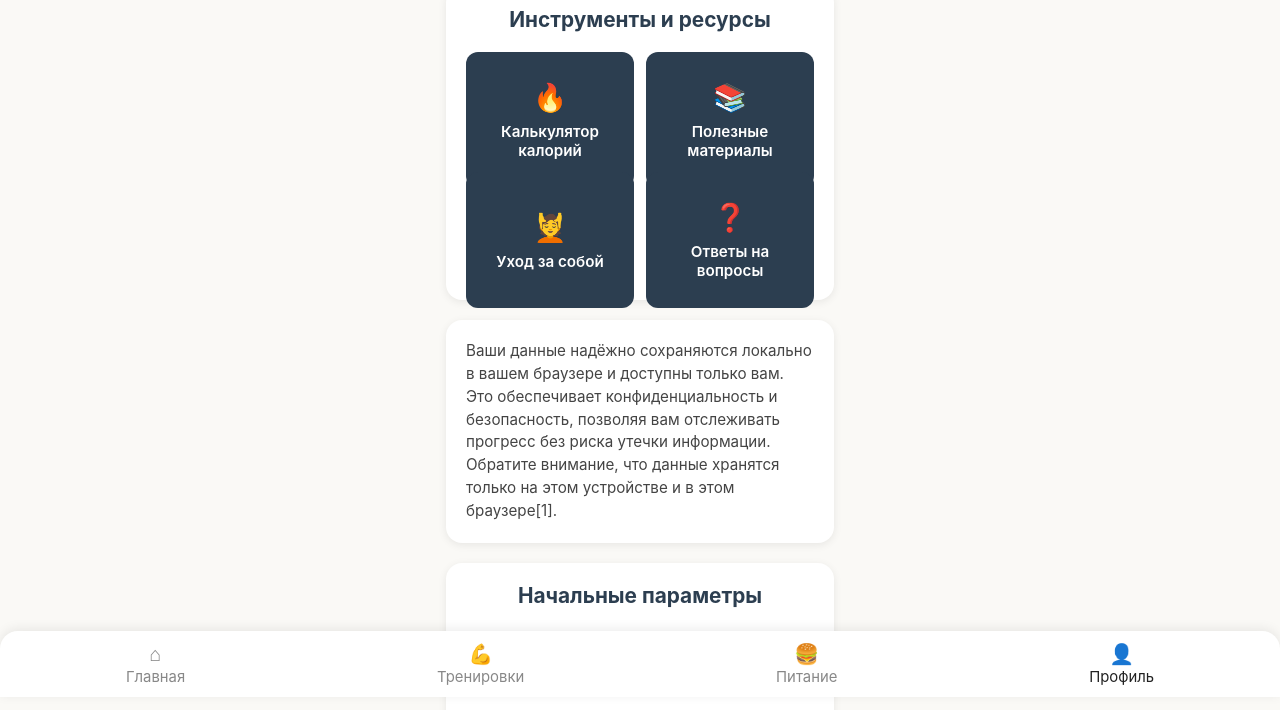
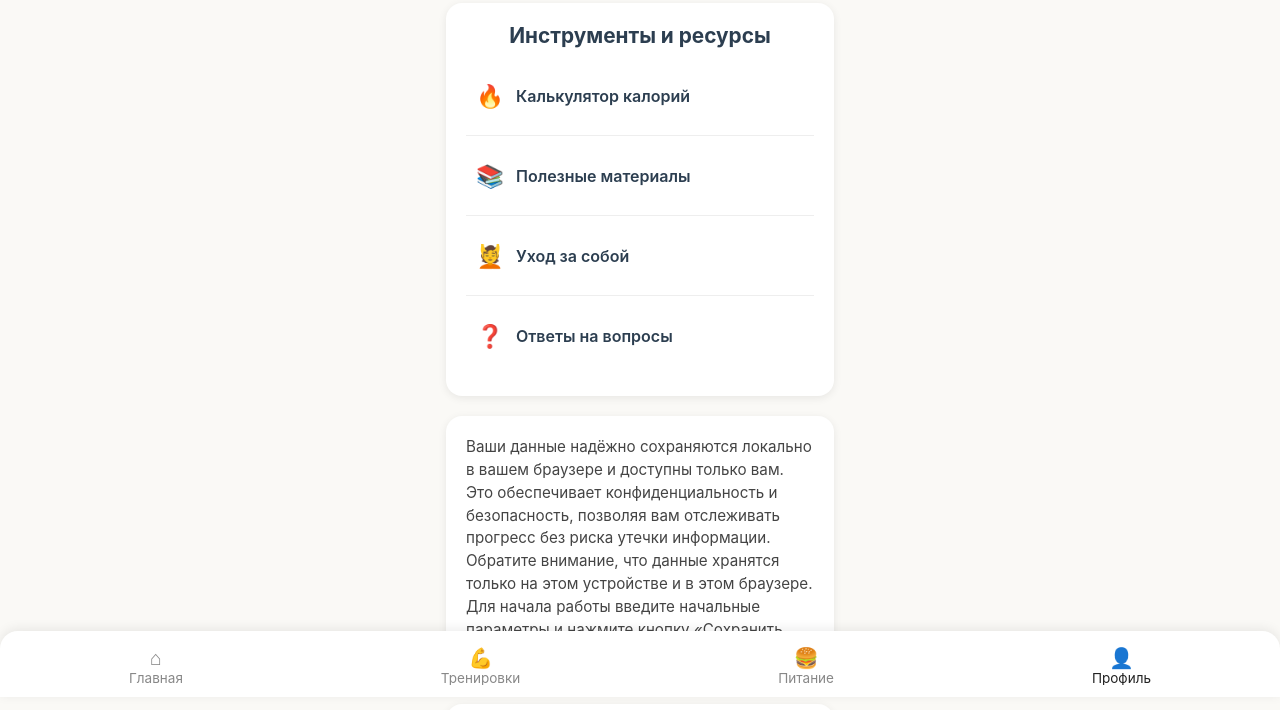
Before and after one commit to monteton/BestVersion, a website: page profile.html in a window 1280 px wide. Shown: the part 103-813 px from the top of the page. Drawn offline with Linux system fonts and the light colour scheme.

Commit message:
Add files via upload

```diff
--- a/profile.html
+++ b/profile.html
@@ -4,8 +4,6 @@
     <meta charset="UTF-8">
     <meta name="viewport" content="width=device-width, initial-scale=1.0">
     <title>Ваш профиль — Гайд по тренировкам</title>
-    <!-- Подключаем библиотеку для создания изображений -->
-    <script src="https://html2canvas.hertzen.com/dist/html2canvas.min.js"></script>
     <style>
         body {
             background: #faf9f6;
@@ -14,15 +12,15 @@
             margin: 0;
             padding: 0;
             min-height: 100vh;
+            box-sizing: border-box;
             display: flex;
             flex-direction: column;
-            align-items: center;
         }
         .container {
             width: 100%;
             max-width: 420px;
             margin: 0 auto;
-            padding: 16px;
+            padding: 32px 16px 90px 16px;
             box-sizing: border-box;
             display: flex;
             flex-direction: column;
@@ -34,6 +32,7 @@
             margin-bottom: 20px;
             font-size: 1.8em;
         }
+        /* Инструменты и ресурсы */
         .tools-section {
             background: #fff;
             border-radius: 16px;
@@ -44,35 +43,60 @@
             margin-bottom: 20px;
         }
         .tools-grid {
-            display: grid;
-            grid-template-columns: 1fr 1fr;
+            display: flex;
+            flex-direction: column;
             gap: 12px;
         }
+        .tool-item {
+            position: relative;
+            padding-bottom: 12px;
+        }
+        .tool-item:not(:last-child)::after {
+            content: "";
+            position: absolute;
+            bottom: 0;
+            left: 0;
+            right: 0;
+            height: 1px;
+            background: #eee;
+        }
         .tool-button {
-            background: #2c3e50;
-            color: white;
+            background: transparent;
+            color: #2c3e50;
             border: none;
             border-radius: 12px;
             padding: 14px 10px;
-            font-size: 0.95em;
+            font-size: 1em;
             font-weight: 600;
             cursor: pointer;
             transition: background 0.3s;
-            text-align: center;
+            text-align: left;
             text-decoration: none;
             display: flex;
-            flex-direction: column;
             align-items: center;
-            justify-content: center;
-            height: 100%;
+            gap: 12px;
+            width: 100%;
         }
         .tool-button:hover {
-            background: #1a2635;
+            background: rgba(44,62,80,0.05);
         }
         .tool-icon {
-            font-size: 1.8em;
-            margin-bottom: 8px;
+            font-size: 1.4em;
         }
+        /* Информационный блок */
+        .info-text {
+            background: #fff;
+            border-radius: 16px;
+            box-shadow: 0 2px 8px rgba(0,0,0,0.08);
+            padding: 20px;
+            width: 100%;
+            box-sizing: border-box;
+            margin-bottom: 20px;
+            font-size: 0.95em;
+            line-height: 1.5;
+            color: #444;
+        }
+        /* Форма параметров */
         .form-section {
             background: #fff;
             border-radius: 16px;
@@ -122,6 +146,7 @@
         .action-button:hover {
             background: #1a2635;
         }
+        /* Результаты */
         .result-section {
             background: #fff;
             border-radius: 16px;
@@ -131,7 +156,6 @@
             box-sizing: border-box;
             display: none;
             text-align: center;
-            position: relative;
         }
         .celebration {
             font-size: 1.8em;
@@ -161,47 +185,22 @@
         .negative {
             color: #e74c3c;
         }
-        .save-result-btn {
-            background: #3498db;
-            color: white;
-            border: none;
-            border-radius: 12px;
-            padding: 12px 20px;
-            font-size: 1em;
-            font-weight: 600;
-            cursor: pointer;
-            width: 100%;
-            margin-top: 15px;
-            transition: background 0.3s;
-        }
-        .save-result-btn:hover {
-            background: #2980b9;
-        }
-        .info-text {
-            background: #fff;
-            border-radius: 16px;
-            box-shadow: 0 2px 8px rgba(0,0,0,0.08);
-            padding: 20px;
-            width: 100%;
-            box-sizing: border-box;
-            margin-bottom: 20px;
-            font-size: 0.95em;
-            line-height: 1.5;
-            color: #444;
-        }
+        /* Нижнее меню */
         .bottom-nav {
             position: fixed;
             left: 0;
             right: 0;
             bottom: 0;
+            width: 100%;
             background: #fff;
-            box-shadow: 0 -2px 12px rgba(0, 0, 0, 0.08);
+            box-shadow: 0 -2px 12px rgba(0,0,0,0.08);
             display: flex;
             justify-content: space-around;
             align-items: center;
             height: 66px;
             z-index: 100;
             border-radius: 18px 18px 0 0;
+            padding: 0;
         }
         .nav-item {
             display: flex;
@@ -212,13 +211,22 @@
             font-size: 0.93em;
             gap: 2px;
             transition: color 0.2s;
-            padding: 6px 0;
+            padding: 6px 0 0 0;
+            min-width: 54px;
+            max-width: 80px;
+            overflow: hidden;
+            white-space: nowrap;
         }
         .nav-item.active, .nav-item:active {
             color: #222;
         }
         .nav-icon {
             font-size: 1.34em;
+            line-height: 1;
+        }
+        .nav-label {
+            font-size: 0.91em;
+            line-height: 1.1;
         }
     </style>
 </head>
@@ -226,32 +234,43 @@
     <div class="container">
         <h1>Ваш профиль</h1>
 
+        <!-- Инструменты и ресурсы -->
         <div class="tools-section">
             <h2>Инструменты и ресурсы</h2>
             <div class="tools-grid">
+                <div class="tool-item">
                     <a href="calories.html" class="tool-button">
-                    <div class="tool-icon">🔥</div>
-                    Калькулятор калорий
+                        <span class="tool-icon">🔥</span>
+                        <span>Калькулятор калорий</span>
                     </a>
+                </div>
+                <div class="tool-item">
                     <a href="materials.html" class="tool-button">
-                    <div class="tool-icon">📚</div>
-                    Полезные материалы
+                        <span class="tool-icon">📚</span>
+                        <span>Полезные материалы</span>
                     </a>
+                </div>
+                <div class="tool-item">
                     <a href="selfcare.html" class="tool-button">
-                    <div class="tool-icon">💆</div>
-                    Уход за собой
+                        <span class="tool-icon">💆</span>
+                        <span>Уход за собой</span>
                     </a>
+                </div>
+                <div class="tool-item">
                     <a href="faq.html" class="tool-button">
-                    <div class="tool-icon">❓</div>
-                    Ответы на вопросы
+                        <span class="tool-icon">❓</span>
+                        <span>Ответы на вопросы</span>
                     </a>
                 </div>
             </div>
-
-        <div class="info-text">
-            Ваши данные надёжно сохраняются локально в вашем браузере и доступны только вам. Это обеспечивает конфиденциальность и безопасность, позволяя вам отслеживать прогресс без риска утечки информации. Обратите внимание, что данные хранятся только на этом устройстве и в этом браузере[1].
         </div>
 
+        <!-- Пояснение о безопасности данных -->
+        <div class="info-text">
+            Ваши данные надёжно сохраняются локально в вашем браузере и доступны только вам. Это обеспечивает конфиденциальность и безопасность, позволяя вам отслеживать прогресс без риска утечки информации. Обратите внимание, что данные хранятся только на этом устройстве и в этом браузере. Для начала работы введите начальные параметры и нажмите кнопку «Сохранить начальные данные».
+        </div>
+
+        <!-- Начальные параметры -->
         <div class="form-section">
             <h2>Начальные параметры</h2>
             <div class="input-group">
@@ -273,6 +292,7 @@
             <button class="action-button" id="save-start">Сохранить начальные данные</button>
         </div>
 
+        <!-- Текущие параметры -->
         <div class="form-section">
             <h2>Текущие параметры</h2>
             <div class="input-group">
@@ -292,8 +312,10 @@
                 <input type="number" id="current-hips" step="0.1" required>
             </div>
             <button class="action-button" id="calculate">Сравнить и показать прогресс</button>
+            <button class="action-button" id="reset-current">Сбросить текущие данные</button>
         </div>
 
+        <!-- Результаты -->
         <div class="result-section" id="result-section">
             <div class="celebration">🎉 Поздравляем с результатами!</div>
 
@@ -316,12 +338,10 @@
                 <div class="progress-title">Бёдра</div>
                 <div class="progress-value" id="result-hips">-3.4 см</div>
             </div>
-
-            <button class="save-result-btn" id="save-as-image">Сохранить как изображение</button>
-            <button class="action-button" id="reset">Сбросить все данные</button>
         </div>
     </div>
 
+    <!-- Нижнее меню -->
     <nav class="bottom-nav">
         <a href="index.html" class="nav-item">
             <span class="nav-icon">&#8962;</span>
@@ -417,25 +437,13 @@
             document.getElementById('result-section').scrollIntoView({ behavior: 'smooth' });
         });
 
-        // Сохранение как изображение
-        document.getElementById('save-as-image').addEventListener('click', function() {
-            html2canvas(document.getElementById('result-section')).then(canvas => {
-                const link = document.createElement('a');
-                link.download = 'мой-прогресс.png';
-                link.href = canvas.toDataURL('image/png');
-                link.click();
-            });
-        });
-
-        // Сброс данных
-        document.getElementById('reset').addEventListener('click', function() {
-            localStorage.removeItem('startParams');
-            document.getElementById('start-weight').value = '';
-            document.getElementById('start-waist').value = '';
-            document.getElementById('start-chest').value = '';
-            document.getElementById('start-hips').value = '';
-            document.getElementById('result-section').style.display = 'none';
-            alert('Все данные сброшены!');
+        // Сброс текущих данных
+        document.getElementById('reset-current').addEventListener('click', function() {
+            document.getElementById('current-weight').value = '';
+            document.getElementById('current-waist').value = '';
+            document.getElementById('current-chest').value = '';
+            document.getElementById('current-hips').value = '';
+            alert('Текущие данные сброшены!');
         });
     </script>
 </body>
```
Lines whose indentation alone changed are shown as unchanged.
